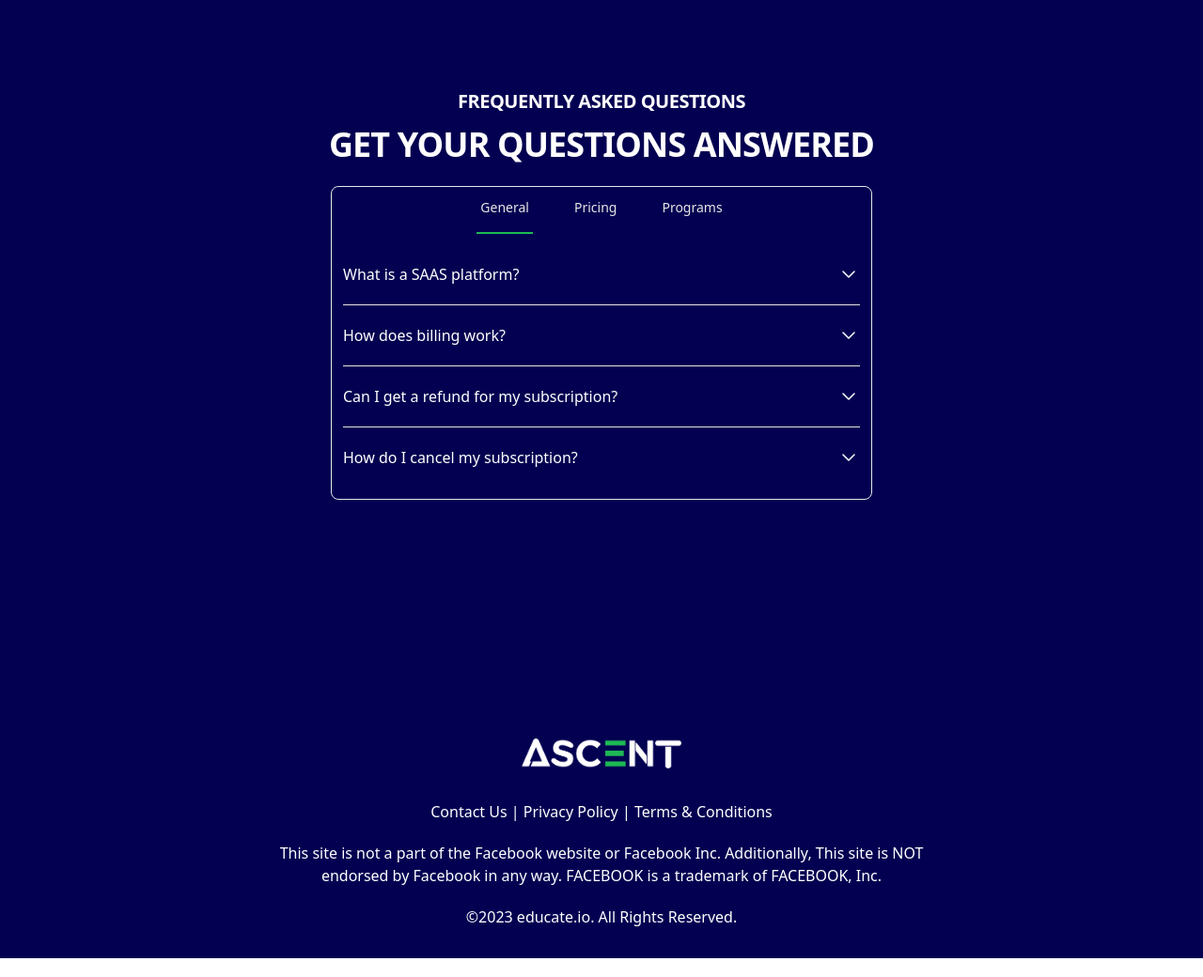
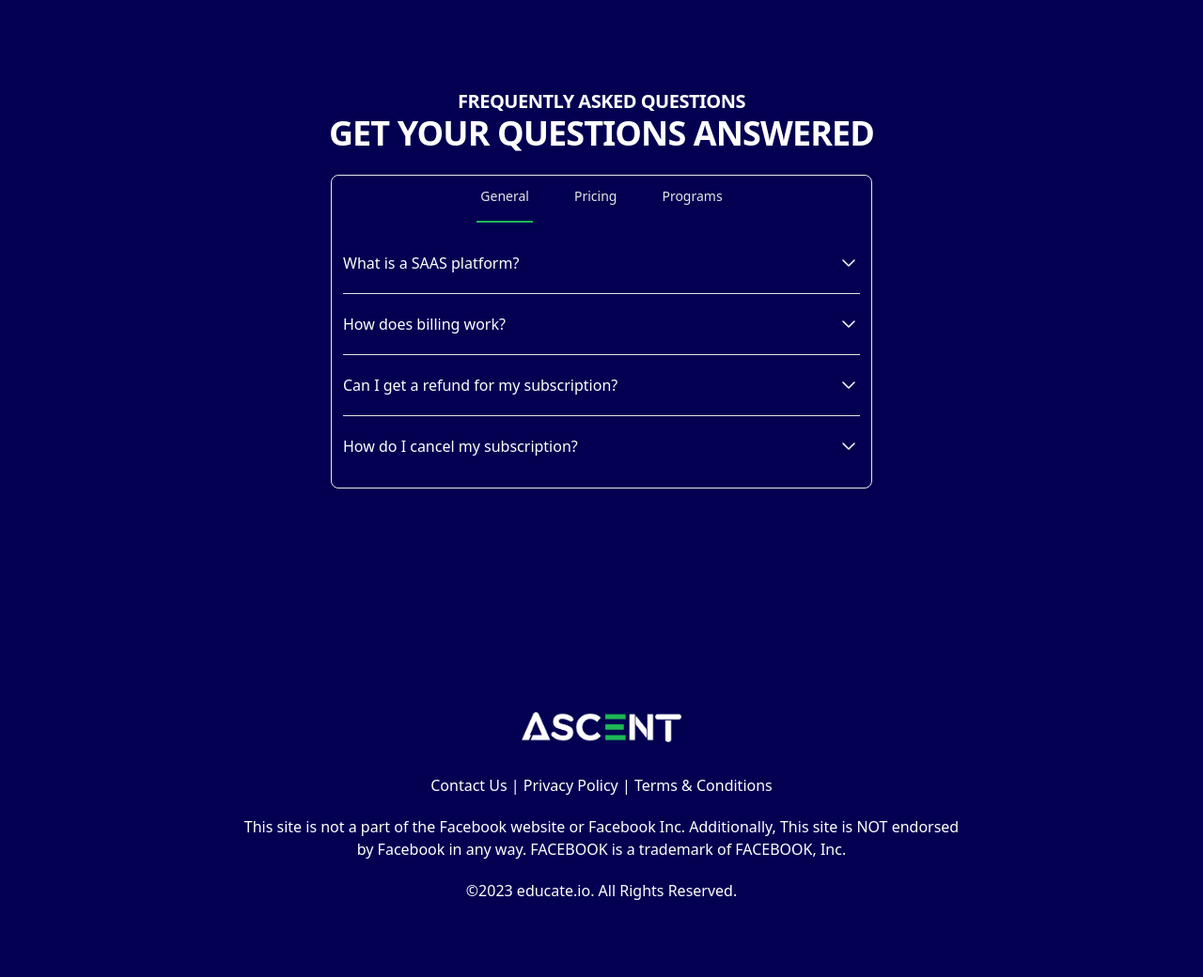
Before and after one commit to Rasheed124/Ascent, a website: page public/index.html in a window 1280 px wide. Shown: the part 9020-10060 px from the top of the page at 94% size. Drawn offline with Linux system fonts and the light colour scheme.

Commit message:
Marketing Template

```diff
--- a/public/index.html
+++ b/public/index.html
@@ -2081,7 +2081,7 @@ light green
     <section class="px-4 py-10 md:px-24 lg:px-8 lg:py-20">
       <div class="max-w-screen-lg mx-auto text-center">
         <h2
-          class="text-center text-xl font-bold tracking-tight text-[#030051] sm:text-5xl"
+          class="max-w-lg mb-6 font-sans text-3xl font-bold leading-none tracking-tight text-[#030051] sm:text-4xl md:mx-auto"
         >
           Join Our Community
         </h2>
@@ -2116,7 +2116,7 @@ light green
           </h2>
 
           <h3
-            class="mt-3 mb-6 text-center text-4xl font-bold tracking-tight sm:text-4xl"
+            class="mb-6 font-sans text-3xl font-bold leading-none tracking-tight sm:text-4xl md:mx-auto"
           >
             GET YOUR QUESTIONS ANSWERED
           </h3>
@@ -2509,8 +2509,10 @@ light green
       </div>
     </section>
 
-    <footer class="bg-[#030051] text-white">
-      <div class="max-w-screen-md mx-auto px-4 pb-8 pt-16 sm:px-6 lg:pt-24">
+    <footer
+      class="px-4 py-10 md:px-24 lg:px-8 lg:py-20 bg-[#030051] text-white"
+    >
+      <div class="max-w-screen-md mx-auto">
         <div
           class="text-center flex justify-center items-center flex-col space-y-5"
         >
```
Also changed, not shown: public/main.css.
